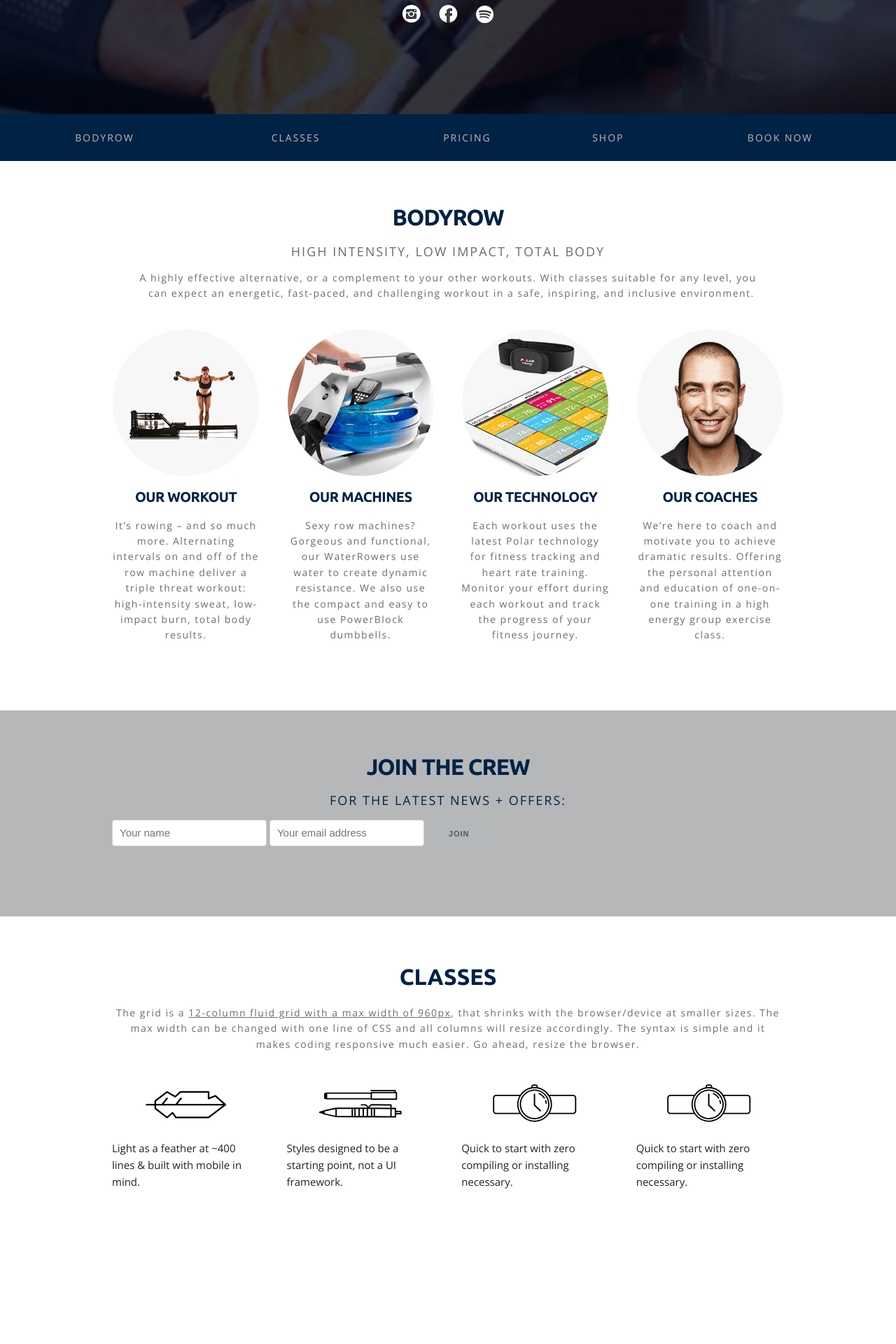
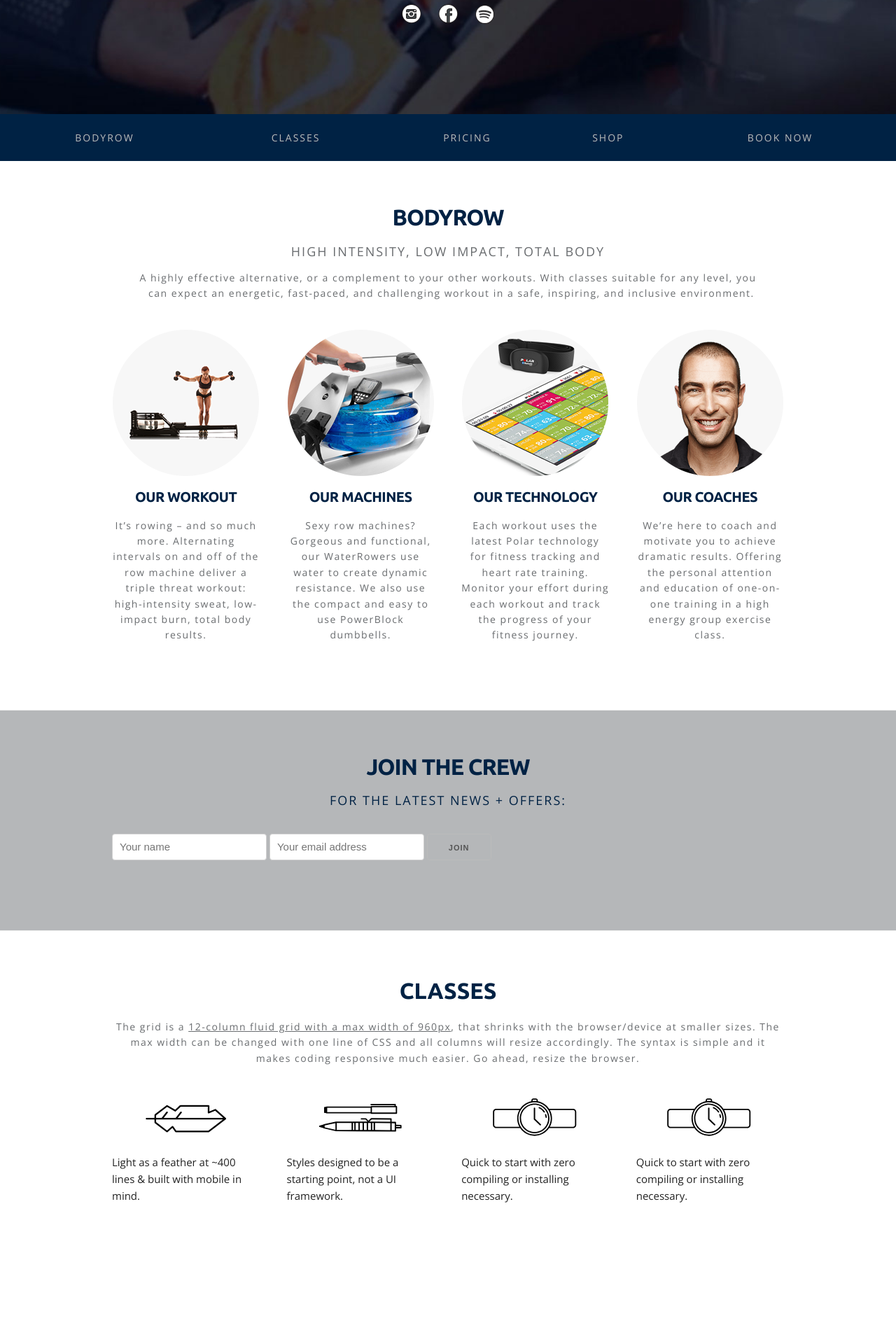
Before and after one commit to ambit/bodyrow, a Jekyll site: the page built from index.html, in a window 1280 px wide. Shown: the part 677-2597 px from the top of the page at 70% size. Built offline with Jekyll 4.4.1, drawn with Linux system fonts in a browser that asks for light colours; nearby versions of some CDN libraries.

Commit message:
Update spacing

```diff
--- a/css/style.css
+++ b/css/style.css
@@ -112,10 +112,11 @@ html, body {
   background: #b5b7b9;
 }
 #join .docs-subheader {
+  margin-bottom: 3.5rem;
   color: #002244;
 }
 #join #joinForm {
-  margin-top: 1rem;
+
 }
 #join #joinResponse {
   margin-top: 1rem;
```
